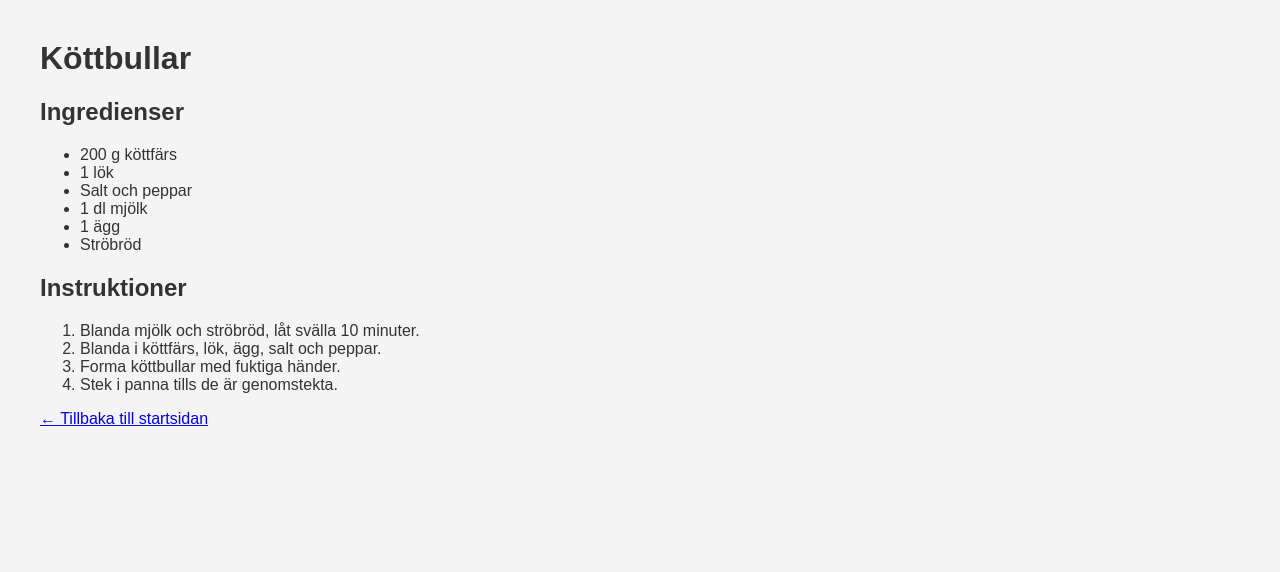
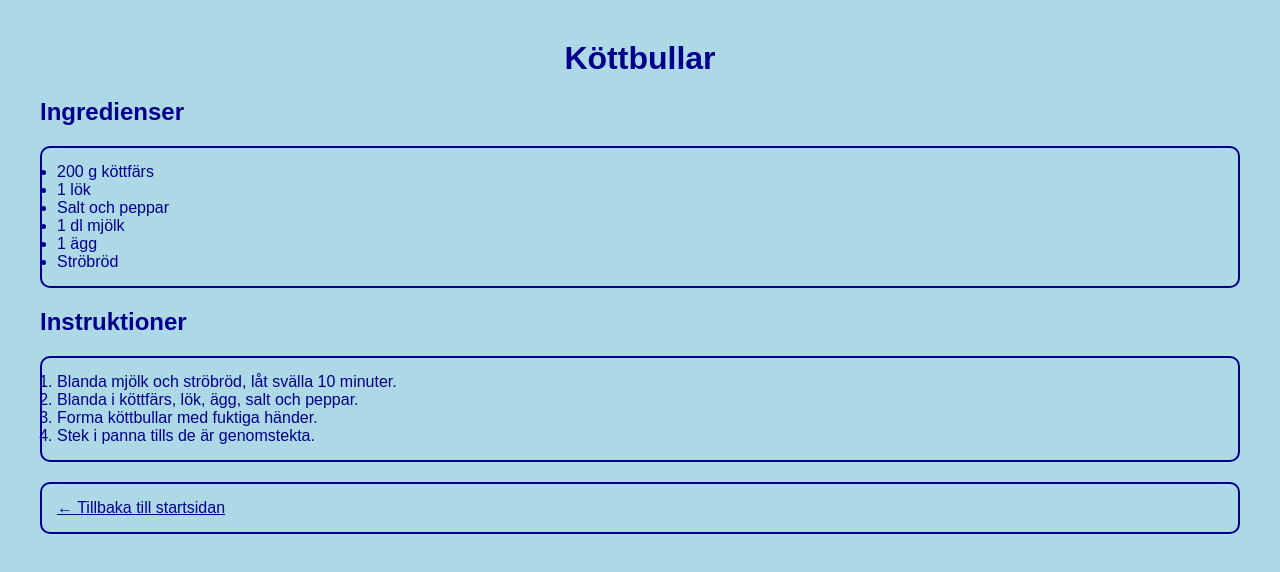
Before and after one commit to Wasee080/Web, a plain HTML site: page recept.html in a window 1280 px wide. Drawn offline with Linux system fonts and the light colour scheme.

Commit message:
Add styling to recept.html
Added CSS styles for body, headings, and paragraphs.

```diff
--- a/recept.html
+++ b/recept.html
@@ -4,8 +4,29 @@
     <meta charset="UTF-8">
     <meta name="viewport" content="width=device-width, initial-scale=1.0">
     <title>Recept</title>
+    <style>
+        body {
+            font-family: Arial, sans-serif;
+            background-color: lightblue;
+            color: darkblue;
+            margin: 40px;
+        }
+        h1 {
+            text-align: center; /* Centrerar rubriken */
+        }
+        p, ul, ol {
+            border: 2px solid darkblue; /* Linje runt blocken */
+            padding: 15px;
+            border-radius: 10px; /* Rundade hörn */
+            margin-bottom: 20px;
+            background-color: lightblue; /* Samma färg som sidan */
+        }
+        a {
+            color: darkblue;
+        }
+    </style>
 </head>
-<body style="font-family: Arial, sans-serif; background-color: #f4f4f4; color: #333; margin: 40px;">
+<body>
 
     <h1>Köttbullar</h1>
 
```
